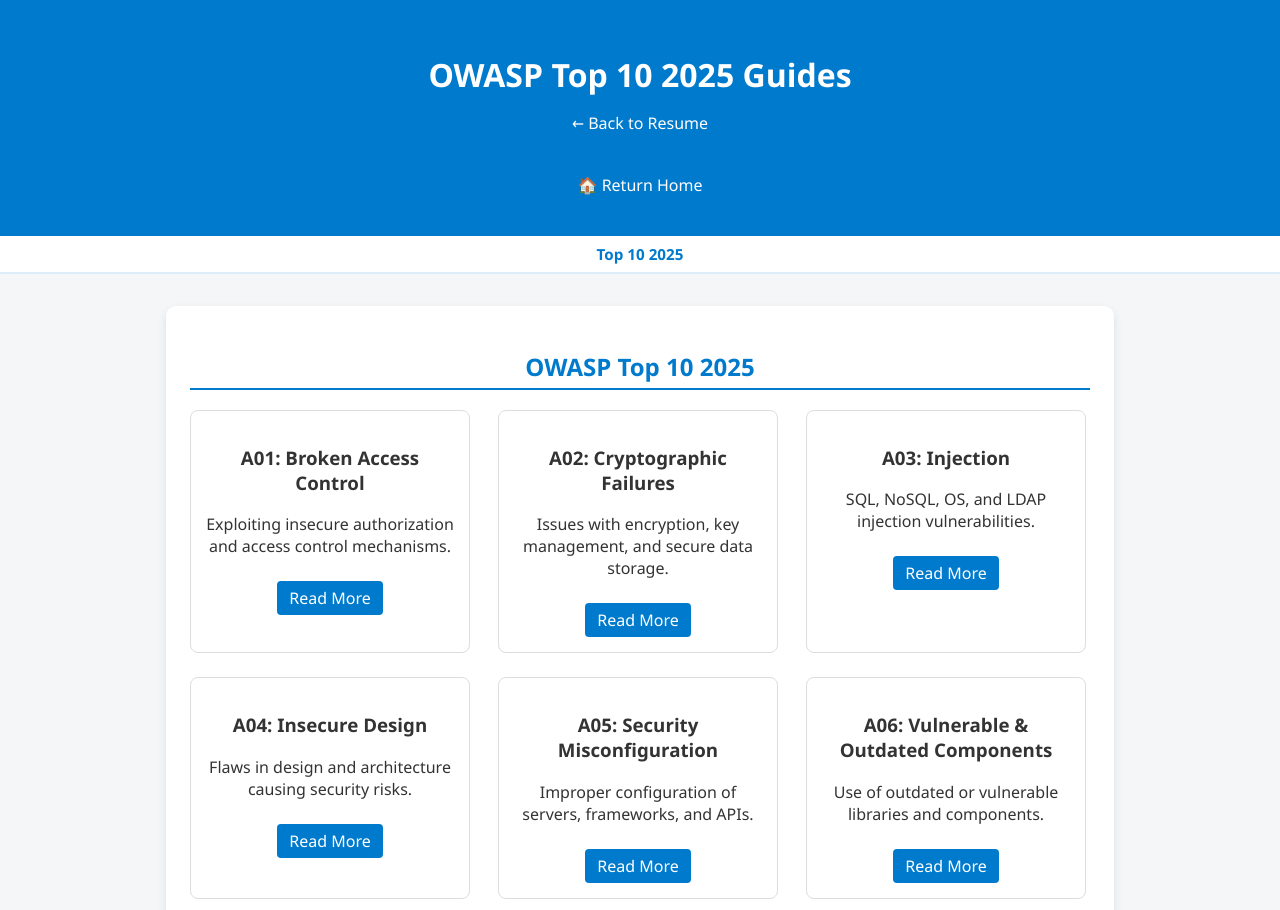
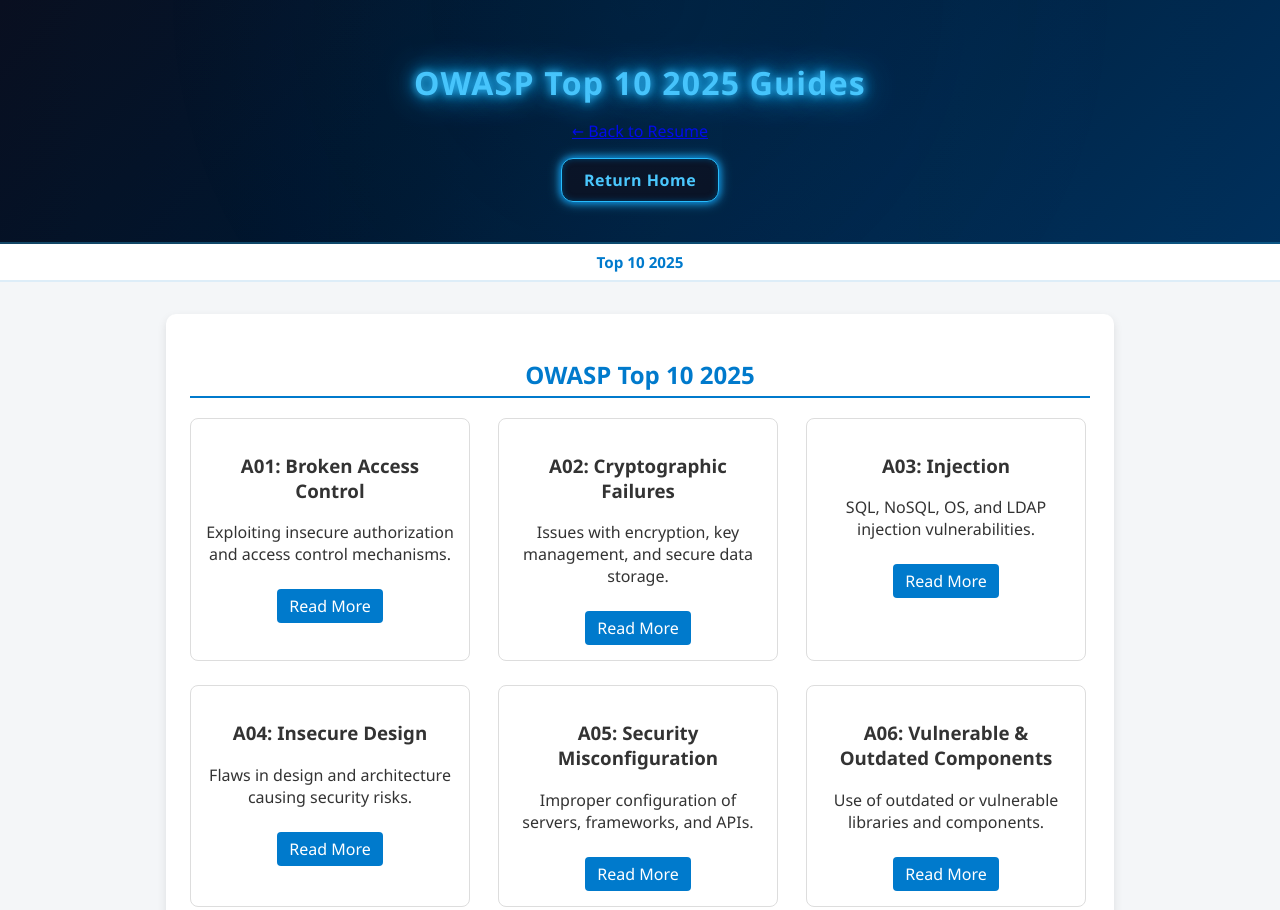
Before and after one commit to D3nnycrane/D3nnycrane.github.io, a plain HTML site: page OWASP/owasp-top-10.html in a window 1280 px wide. Shown: the top 910 px of the page. Drawn offline with Linux system fonts and the light colour scheme.

Commit message:
Major changes to site theme

```diff
--- a/OWASP/owasp-top-10.html
+++ b/OWASP/owasp-top-10.html
@@ -16,31 +16,123 @@
       scroll-behavior: smooth;
     }
 
-    header {
-      background: #007acc;
-      color: white;
-      text-align: center;
-      padding: 2rem 1rem;
+  .cyber-header {
+    background: linear-gradient(135deg, #0a0f1f 0%, #00152d 40%, #002b55 100%);
+    padding: 2.5rem 1rem;
+    text-align: center;
+    color: #4ecbff;
+    position: relative;
+    overflow: hidden;
+    border-bottom: 2px solid #29bfff50;
+    box-shadow: 0 0 25px #009dff55;
+  }
+
+  /* Moving holographic scanline */
+  .cyber-header::before {
+    content: "";
+    position: absolute;
+    top: 0;
+    left: -100%;
+    width: 200%;
+    height: 100%;
+    background: linear-gradient(
+      to right,
+      transparent 0%,
+      rgba(0, 170, 255, 0.05) 50%,
+      transparent 100%
+    );
+    animation: holoSweep 6s infinite linear;
+  }
+
+  /* Futuristic flicker shimmer */
+  .cyber-header::after {
+    content: "";
+    position: absolute;
+    inset: 0;
+    background: radial-gradient(circle at top, #007acc33 0%, transparent 70%);
+    opacity: 0.4;
+    pointer-events: none;
+  }
+
+  @keyframes holoSweep {
+    0% { transform: translateX(0); }
+    100% { transform: translateX(50%); }
+  }
+
+  /* TITLE */
+  .cyber-title {
+    font-size: 2rem;
+    font-weight: 800;
+    letter-spacing: 1.2px;
+    color: #4ecbff;
+    margin-bottom: 1rem;
+    text-shadow:
+      0 0 6px #29bfff,
+      0 0 12px #009dff,
+      0 0 30px #007acc;
+    animation: titleGlow 4s ease-in-out infinite;
+  }
+
+  @keyframes titleGlow {
+    0%, 100% {
+      text-shadow:
+        0 0 6px #29bfff,
+        0 0 12px #009dff,
+        0 0 30px #007acc;
+    }
+    50% {
+      text-shadow:
+        0 0 12px #4ecbff,
+        0 0 24px #00b7ff,
+        0 0 40px #00c8ff;
+    }
+  }
+
+
+      /* Return Home Button */
+    .home-button-cyber {
+      display: inline-block;
+      padding: 10px 22px;
+      background: #0a0f1f; /* dark base for contrast */
+      border-radius: 12px;
+      color: #4ecbff;
+      font-weight: 700;
+      letter-spacing: 0.5px;
+      text-decoration: none;
+      position: relative;
+
+      /* 3D neon look */
+      box-shadow:
+          0 0 6px #007acc,
+          0 0 12px #29bfff,
+          inset 0 0 6px #003e66;
+
+      border: 1px solid #29bfff;
+
+      transition: all 0.25s ease;
     }
 
-    header h1 { margin-bottom: 0.2rem; }
-    header a { color: white; text-decoration: none; font-weight: 500; }
-    header a:hover { text-decoration: underline; color: #d0e8ff; }
+    /* Subtle neon pulse on hover */
+    .home-button-cyber:hover {
+      color: white;
+      transform: translateY(-2px) scale(1.03);
 
-    /* Return Home Button */
-    .return-home-btn {
-      display: inline-block;
-      background-color: #007acc;
-      color: white;
-      padding: 8px 14px;
-      border-radius: 6px;
-      text-decoration: none;
-      font-weight: 500;
-      margin-top: 1rem;
+      /* stronger glow on hover */
+      box-shadow:
+          0 0 10px #39c2ff,
+          0 0 25px #00aaff,
+          0 0 40px #0099ff,
+          inset 0 0 6px #007acc;
     }
-    .return-home-btn:hover {
-      background-color: #005ea0;
+
+    /* Active click press */
+    .home-button-cyber:active {
+      transform: translateY(1px) scale(0.98);
+      box-shadow:
+          0 0 6px #39c2ff,
+          inset 0 0 10px #004f7a;
     }
+
 
     nav.jump-nav {
       background: #fff;
@@ -130,12 +222,12 @@
 </head>
 
 <body>
-  <header>
-    <h1>OWASP Top 10 2025 Guides</h1>
+  <header class="cyber-header">
+    <h1 class="cyber-title">OWASP Top 10 2025 Guides</h1>
     <p>
       <a href="../index.html">← Back to Resume</a>
     </p>
-    <a href="../index.html" class="return-home-btn">🏠 Return Home</a>
+    <a class="home-button-cyber" href="../index.html">Return Home</a>
   </header>
 
   <nav class="jump-nav">
```
Also changed, not shown: OWASP/A01-broken-access-control.html (+111 -17 lines), index.html (+102 -70 lines), 2 other files.
